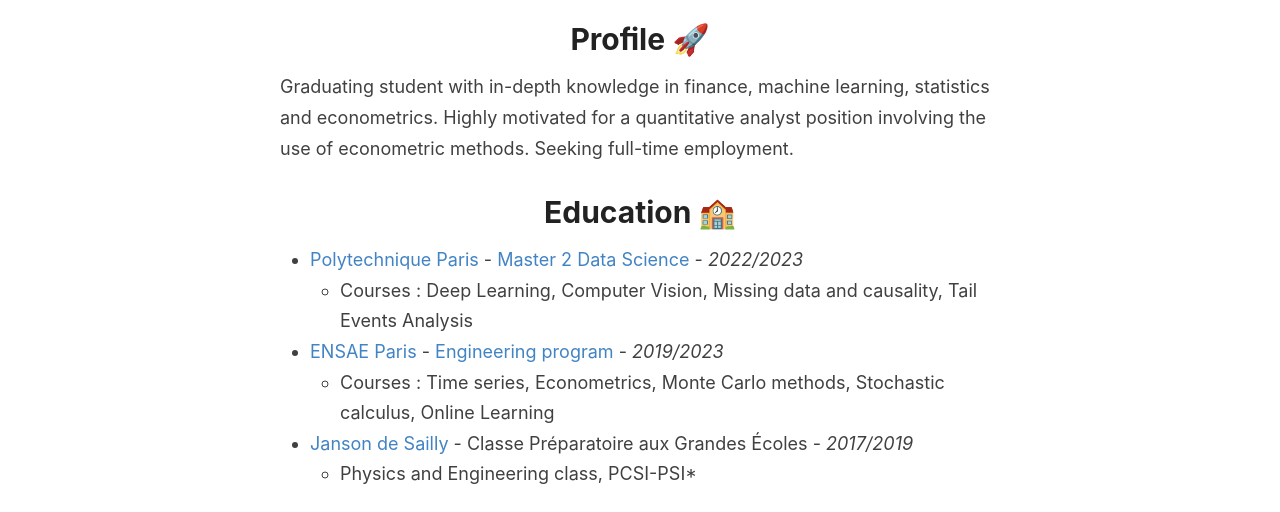
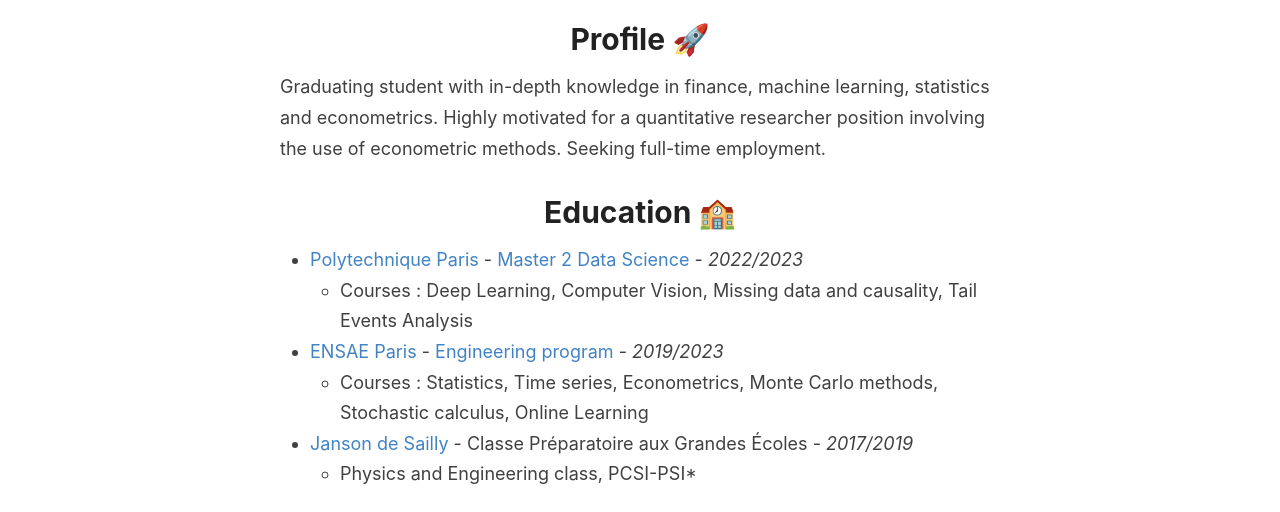
Before and after one commit to Zaltarba/blog, a Jekyll site: the page built from _pages/about_me.md, in a window 1280 px wide. Shown: the part 173-685 px from the top of the page. Built offline with Jekyll 4.4.1, drawn with Linux system fonts in a browser that asks for light colours.

Commit message:
Update about_me.md

```diff
--- a/_pages/about_me.md
+++ b/_pages/about_me.md
@@ -4,7 +4,7 @@
 permalink: /about_me/
 ---
 
-Graduating student with in-depth knowledge in finance, machine learning, statistics and econometrics. Highly motivated for a quantitative analyst position involving the use of econometric methods. Seeking full-time employment.
+Graduating student with in-depth knowledge in finance, machine learning, statistics and econometrics. Highly motivated for a quantitative researcher position involving the use of econometric methods. Seeking full-time employment.
 
 # Education 🏫
 
@@ -12,7 +12,7 @@
   - Courses : Deep Learning, Computer Vision, Missing data and causality, Tail Events Analysis
 
 - [ENSAE Paris](https://www.ensae.fr) - [Engineering program](https://www.ensae.fr/en/education/ingenieur-ensae-program) - *2019/2023*
-  - Courses : Time series, Econometrics, Monte Carlo methods, Stochastic calculus, Online Learning
+  - Courses : Statistics, Time series, Econometrics, Monte Carlo methods, Stochastic calculus, Online Learning
 
 - [Janson de Sailly](https://www.janson-de-sailly.fr/cpge-presentation-generale-structure/) - Classe Préparatoire aux Grandes Écoles - *2017/2019*
   - Physics and Engineering class, PCSI-PSI*
```
